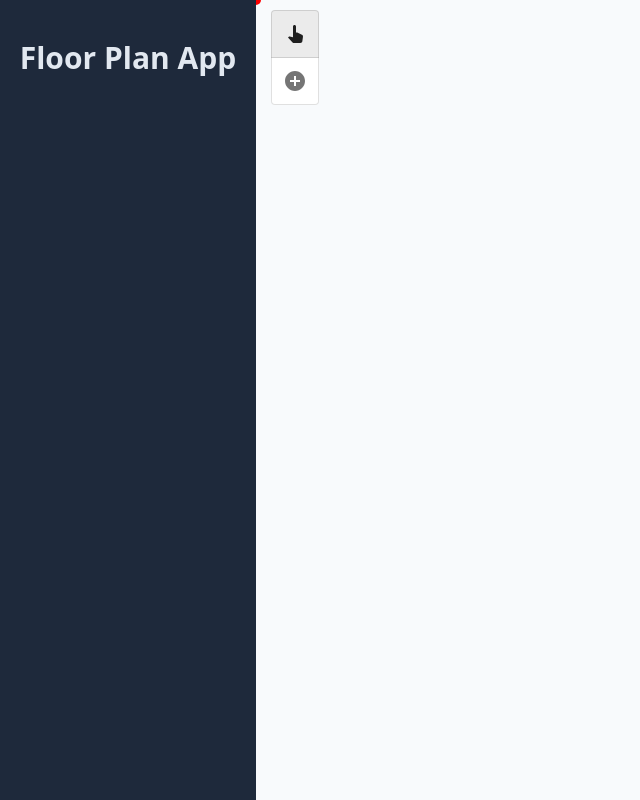
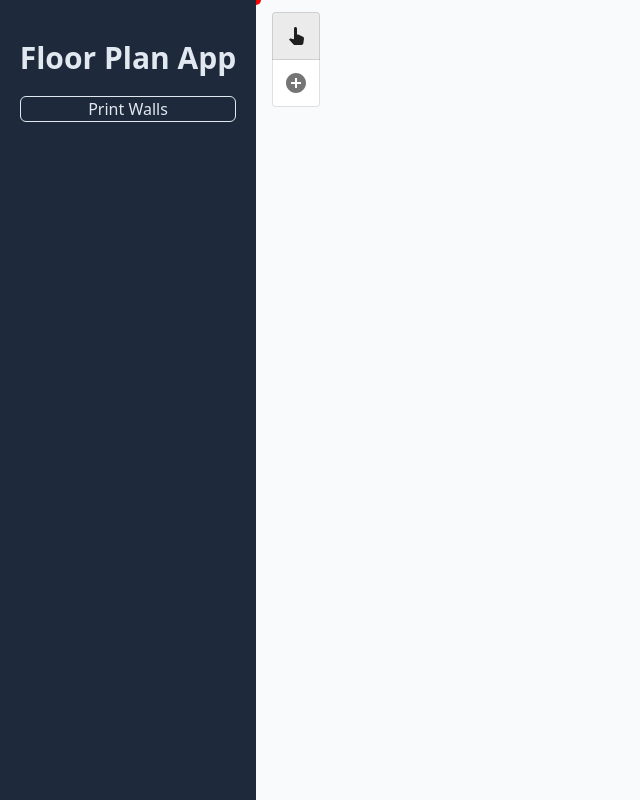
Before and after one commit to IsItGreg/floorplaner, a React (Create React App) app: page / in a window 1280 px wide. Shown: the whole page, without its empty margins (0-640 px from the left). Built offline with nearby package versions, Linux system fonts and the light colour scheme.

Commit message:
move stuff to start download stl work

```diff
--- a/src/App.tsx
+++ b/src/App.tsx
@@ -1,12 +1,15 @@
 import React from "react";
 import { Planner } from "./components/PlannerV2";
 import { Sidebar } from "./components/Sidebar";
+import { GlobalContextProvider } from "./components/GlobalContext";
 
 export const App = () => {
   return (
-    <div className="flex h-screen w-screen flex-row overflow-hidden">
-      <Sidebar />
-      <Planner />
-    </div>
+    <GlobalContextProvider>
+      <div className="flex h-screen w-screen flex-row overflow-hidden">
+        <Sidebar />
+        <Planner />
+      </div>
+    </GlobalContextProvider>
   );
 };
--- a/src/components/Canvas.tsx
+++ b/src/components/Canvas.tsx
@@ -13,12 +13,14 @@ type Corner = {
   color?: string;
 };
 
-type Wall = {
+export type Wall = {
   corners: Corner[]; // 2 corners
   thickness: number;
 };
 
 const Canvas = () => {
+  const { state, dispatch } = React.useContext(GlobalContext);
+
   const [circlePosition, setCirclePosition] = React.useState({ x: 0, y: 0 });
   const [corners, setCorners] = React.useState<Corner[]>([]);
   const [walls, setWalls] = React.useState<Wall[]>([]);
@@ -31,9 +33,11 @@ const Canvas = () => {
     null,
   );
 
-  const { state, dispatch } = React.useContext(GlobalContext);
+  const [ref, bounds] = useMeasure();
 
-  const [ref, bounds] = useMeasure();
+  React.useEffect(() => {
+    dispatch({ type: CanvasActions.SET_WALLS, walls });
+  }, [dispatch, walls]);
 
   const handleMouseMove = (e: Konva.KonvaEventObject<MouseEvent>) => {
     const stage = e.target.getStage()!;
--- /dev/null
+++ b/src/components/DownloadSTLButton.tsx
@@ -0,0 +1,17 @@
+import React from "react";
+import { GlobalContext } from "./GlobalContext";
+
+export const DownloadSTLButton = () => {
+  const { state } = React.useContext(GlobalContext);
+
+  return (
+    <button
+      className="m-5 rounded-md border border-slate-200 text-slate-200"
+      onClick={() => {
+        console.log(state.walls);
+      }}
+    >
+      Print Walls
+    </button>
+  );
+};
--- a/src/components/GlobalContext.tsx
+++ b/src/components/GlobalContext.tsx
@@ -1,4 +1,5 @@
 import { Dispatch, createContext, useReducer } from "react";
+import { Wall } from "./Canvas";
 
 export enum Mode {
   NONE = "none",
@@ -7,16 +8,18 @@ export enum Mode {
 
 export type AppState = {
   mode: Mode;
+  walls: Wall[];
 };
 
 const initialState = {
   mode: Mode.NONE,
+  walls: [],
 };
 
 export const GlobalContext = createContext<{
   state: AppState;
   dispatch: Dispatch<CanvasAction>;
-}>({ state: { mode: Mode.NONE }, dispatch: () => null });
+}>({ state: { mode: Mode.NONE, walls: [] }, dispatch: () => null });
 
 export const GlobalContextProvider = ({
   children,
@@ -34,14 +37,19 @@ export const GlobalContextProvider = ({
 
 export enum CanvasActions {
   CHANGE_MODE,
+  SET_WALLS,
 }
 
-export type CanvasAction = { type: CanvasActions.CHANGE_MODE; mode: Mode };
+export type CanvasAction =
+  | { type: CanvasActions.CHANGE_MODE; mode: Mode }
+  | { type: CanvasActions.SET_WALLS; walls: Wall[] };
 
 const canvasReducer = (state: any, action: CanvasAction) => {
   switch (action.type) {
     case CanvasActions.CHANGE_MODE:
       return { ...state, mode: action.mode };
+    case CanvasActions.SET_WALLS:
+      return { ...state, walls: action.walls };
     default:
       return state;
   }
--- a/src/components/PlannerV2.tsx
+++ b/src/components/PlannerV2.tsx
@@ -1,7 +1,6 @@
 import React from "react";
 import Canvas from "./Canvas";
 import EditPlanDial from "./EditPlanDial";
-import { GlobalContextProvider } from "./GlobalContext";
 import { Toolbox } from "./Toolbox";
 
 export const Planner = () => {
@@ -9,11 +8,9 @@ export const Planner = () => {
     // <div className="flex flex-row ">
     //   <div className="w-64 flex-none"></div>
     <div className="h-full w-full">
-      <GlobalContextProvider>
-        <Canvas />
-        {/* <EditPlanDial /> */}
-        <Toolbox />
-      </GlobalContextProvider>
+      <Canvas />
+      {/* <EditPlanDial /> */}
+      <Toolbox />
     </div>
     // </div>
   );
--- a/src/components/Sidebar.tsx
+++ b/src/components/Sidebar.tsx
@@ -1,9 +1,13 @@
+import React from "react";
+import { DownloadSTLButton } from "./DownloadSTLButton";
+
 export const Sidebar = () => {
   return (
-    <div className="h-full w-64 flex-shrink-0 bg-slate-800">
+    <div className="flex h-full w-64 flex-shrink-0 flex-col bg-slate-800">
       <h1 className="mt-10 text-center text-3xl font-bold text-slate-200">
         Floor Plan App
       </h1>
+      <DownloadSTLButton />
     </div>
   );
 };
--- a/src/components/Toolbox.tsx
+++ b/src/components/Toolbox.tsx
@@ -8,9 +8,9 @@ export const Toolbox = () => {
   const { state, dispatch } = React.useContext(GlobalContext);
 
   return (
-    <div style={{ position: "absolute", marginLeft: 15, top: 10 }}>
+    <div className="absolute top-3 ml-4">
       <ToggleButtonGroup
-        style={{ backgroundColor: "white" }}
+        className="bg-white"
         orientation="vertical"
         value={state.mode}
         exclusive
```
